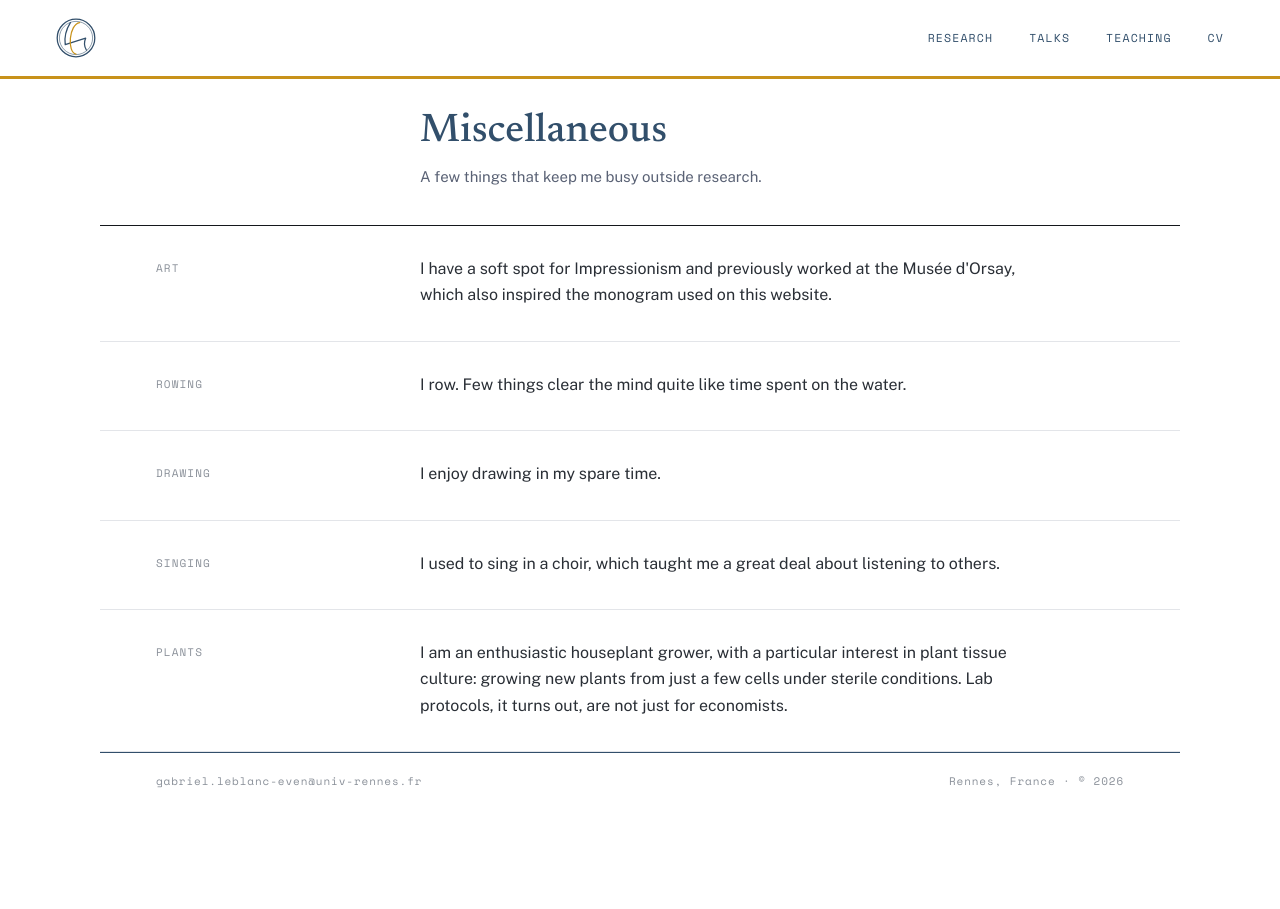
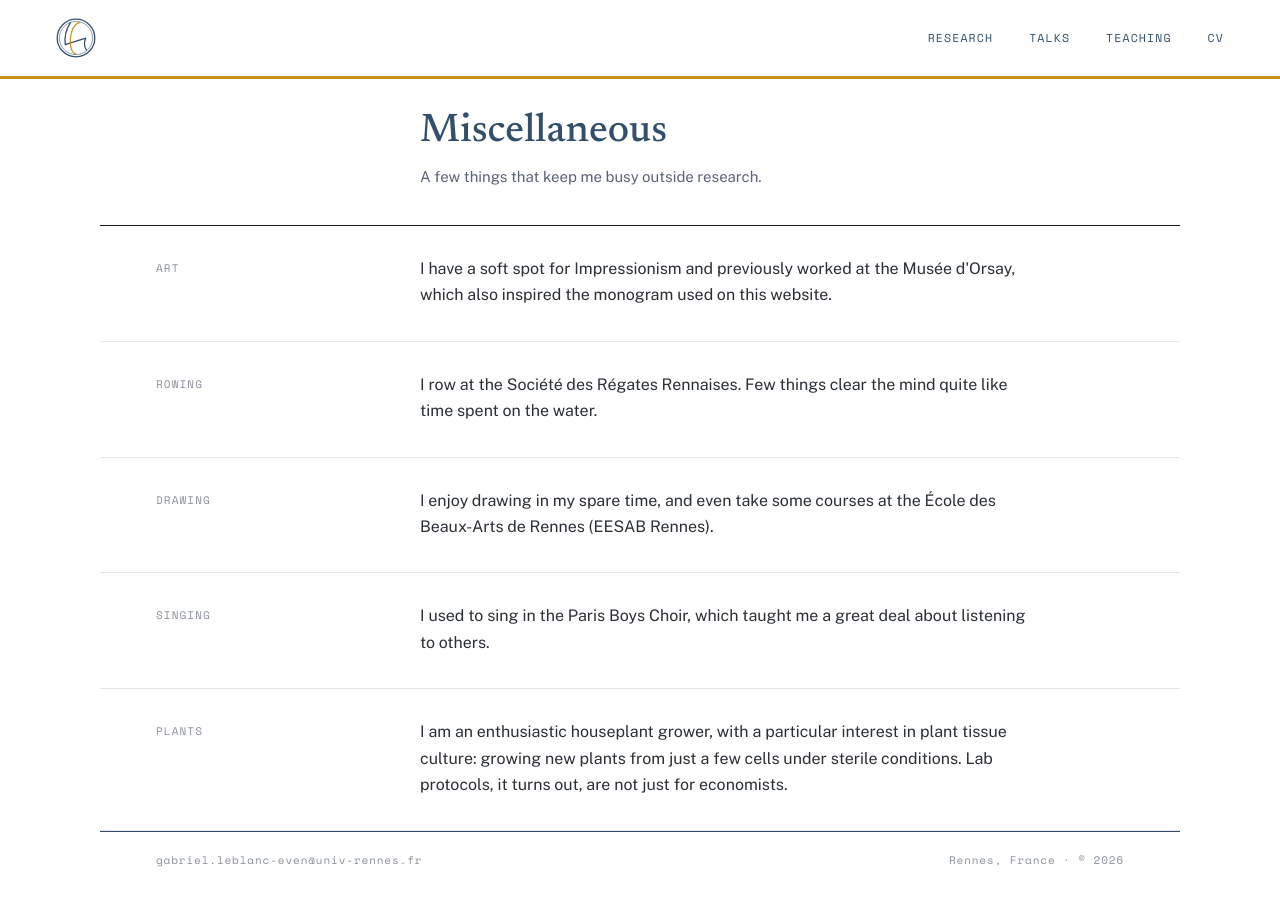
Before and after one commit to gabriel-leblanceven/gabriel-leblanceven.github.io, a Jekyll site: the page built from _pages/misc.md, in a window 1280 px wide. Built offline with Jekyll 4.4.1, drawn with Linux system fonts in a browser that asks for light colours; a script bundle is joined from its source files by our own code; library files that are not in the unit come from our copies.

Commit message:
Miscellaneous: name the rowing club, art school and choir
Co-Authored-By: Claude Opus 5.5 <noreply@anthropic.com>

```diff
--- a/_pages/misc.md
+++ b/_pages/misc.md
@@ -68,21 +68,21 @@ body{padding-top:0 !important;}
   <div class="gle__row">
     <div class="gle__rowlabel">Rowing</div>
     <div class="gle__rowbody">
-      <p class="gle__text">I row. Few things clear the mind quite like time spent on the water.</p>
+      <p class="gle__text">I row at the Soci&eacute;t&eacute; des R&eacute;gates Rennaises. Few things clear the mind quite like time spent on the water.</p>
     </div>
   </div>
 
   <div class="gle__row">
     <div class="gle__rowlabel">Drawing</div>
     <div class="gle__rowbody">
-      <p class="gle__text">I enjoy drawing in my spare time.</p>
+      <p class="gle__text">I enjoy drawing in my spare time, and even take some courses at the &Eacute;cole des Beaux-Arts de Rennes (EESAB Rennes).</p>
     </div>
   </div>
 
   <div class="gle__row">
     <div class="gle__rowlabel">Singing</div>
     <div class="gle__rowbody">
-      <p class="gle__text">I used to sing in a choir, which taught me a great deal about listening to others.</p>
+      <p class="gle__text">I used to sing in the Paris Boys Choir, which taught me a great deal about listening to others.</p>
     </div>
   </div>
 
```
